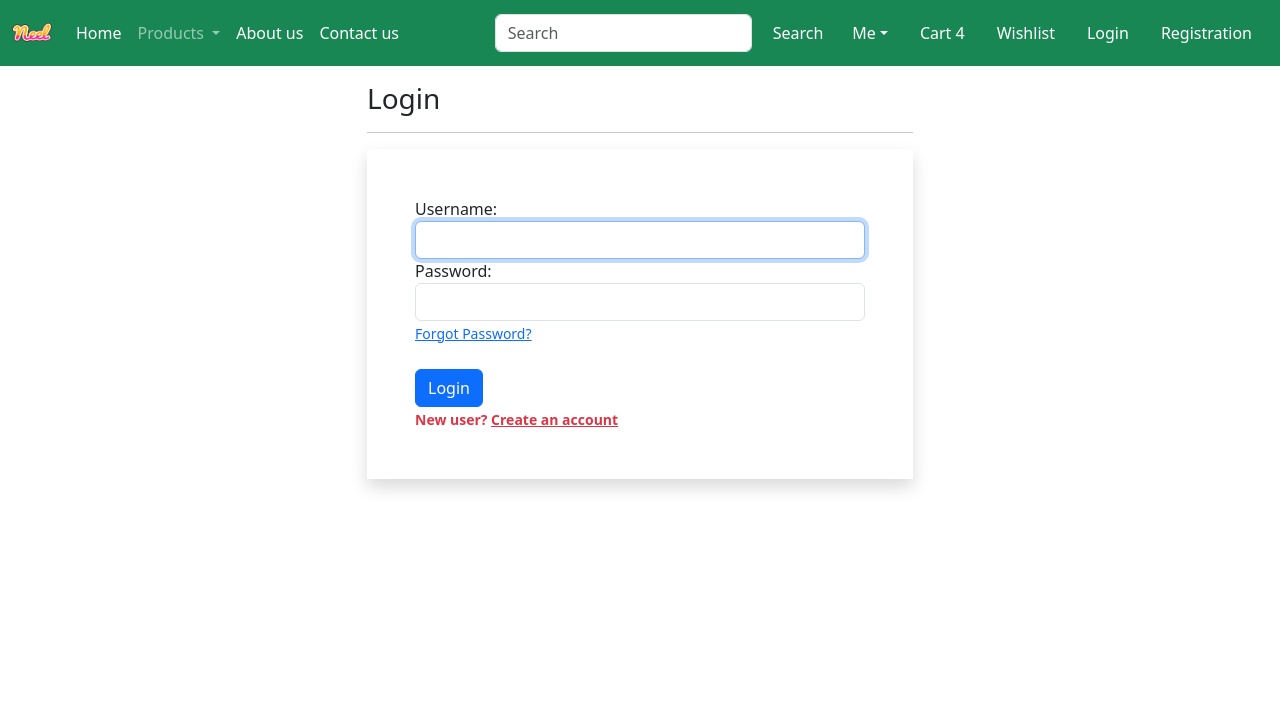
After one commit to Dmytro2Poplinskii/Django_store, a Django app: page /store/login/ in a window 1280 px wide. The commit adds this page. Shown: the top 719 px of the page. Run offline with Django 5.2, Linux system fonts and the light colour scheme; some libraries are stand-ins or nearby versions.

Commit message:
feat: added login template and CustomerLogin view

```diff
--- a/store_app/forms.py
+++ b/store_app/forms.py
@@ -1,4 +1,4 @@
-from django.contrib.auth.forms import UserCreationForm, AuthenticationForm, UsernameField
+from django.contrib.auth.forms import UserCreationForm, AuthenticationForm, UsernameField, PasswordResetForm
 from django import forms
 from django.contrib.auth.models import User
 
@@ -28,3 +28,7 @@ class CustomerRegistrationForm(UserCreationForm):
     class Meta:
         model = User
         fields = ('username', 'email', 'password1', 'password2')
+
+
+class CustomerPasswordResetForm(PasswordResetForm):
+    pass
--- a/store_app/templates/app/base.html
+++ b/store_app/templates/app/base.html
@@ -90,7 +90,7 @@
           <a href="#" class="nav-link text-white">Wishlist</a>
         </li>
         <li class="nav-item mx-2">
-          <a href="#" class="nav-link text-white">Login</a>
+          <a href="{% url "store_app:login" %}" class="nav-link text-white">Login</a>
         </li>
         <li class="nav-item mx-2">
           <a href="{% url "store_app:register" %}" class="nav-link text-white">Registration</a>
--- a/store_app/templates/app/customer_registration.html
+++ b/store_app/templates/app/customer_registration.html
@@ -19,7 +19,7 @@
           <div class="text-center text-primary fw-bold">
             <small>
               Existing User?
-              <a href="#" class="text-danger">Login Now</a>
+              <a href="{% url "store_app:login" %}" class="text-danger">Login Now</a>
             </small>
           </div>
 
--- /dev/null
+++ b/store_app/templates/app/login.html
@@ -0,0 +1,33 @@
+{% extends "app/base.html" %}
+
+{% load static %}
+
+{% block title %}Login{% endblock %}
+
+{% block content %}
+  <div class="container">
+    <div class="row my-3">
+      <div class="col-sm-6 offset-sm-3">
+        <h3>Login</h3>
+        <hr>
+        <form action="" method="post" novalidate class="shadow p-5">
+          {% csrf_token %}
+          {% for input in form %}
+            {{ input.label_tag }} {{ input }} <small class="text-danger">{{ input.errors|striptags }}</small>
+          {% endfor %}
+          <div><small><a href="{% url "store_app:password-reset" %}">Forgot Password?</a></small></div>
+          <input type="submit" class="btn btn-primary mt-4" value="Login">
+          <div class="text-danger text-primary fw-bold">
+            <small>New user? <a href="{% url "store_app:register" %}" class="text-danger">Create an account</a></small>
+          </div>
+
+          {% if form.non_field_errors %}
+            {% for error in form.non_field_errors %}
+              <p class="alert alert-danger my-3">{{ error }}</p>
+            {% endfor %}
+          {% endif %}
+        </form>
+      </div>
+    </div>
+  </div>
+{% endblock %}
--- a/store_app/urls.py
+++ b/store_app/urls.py
@@ -1,6 +1,8 @@
 from django.urls import path
+from django.contrib.auth import views as auth_views
 
 from . import views
+from . import forms
 
 urlpatterns = [
     path("home/", views.home, name="home"),
@@ -12,6 +14,15 @@ urlpatterns = [
 
     # login
     path("register/", views.CustomerRegistrationView.as_view(), name="register"),
+    path("login/", auth_views.LoginView.as_view(
+        template_name="app/login.html",
+        authentication_form=forms.CustomerLoginForm
+        ),
+        name="login"
+    ),
+    path("password_reset/", auth_views.PasswordResetView.as_view(
+        template_name="app/password-reset.html", form_class=forms.CustomerPasswordResetForm
+    ), name="password-reset"),
 ]
 
 app_name = "store_app"
```
